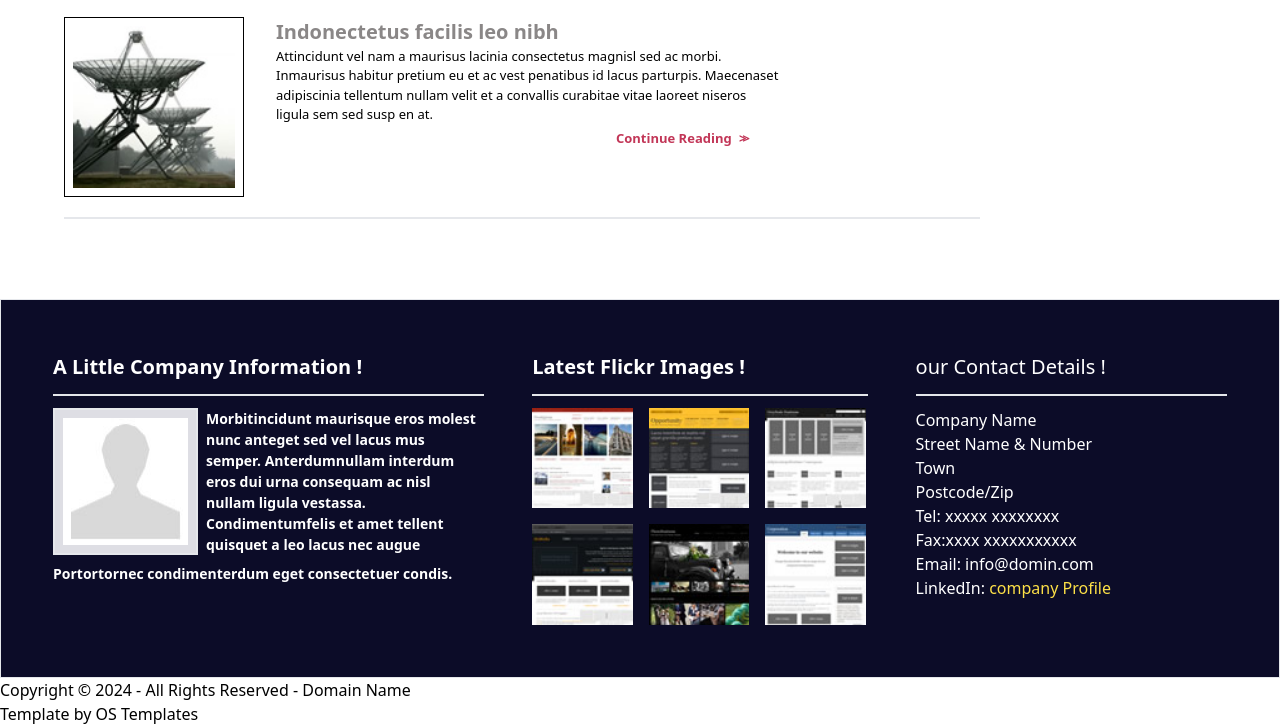
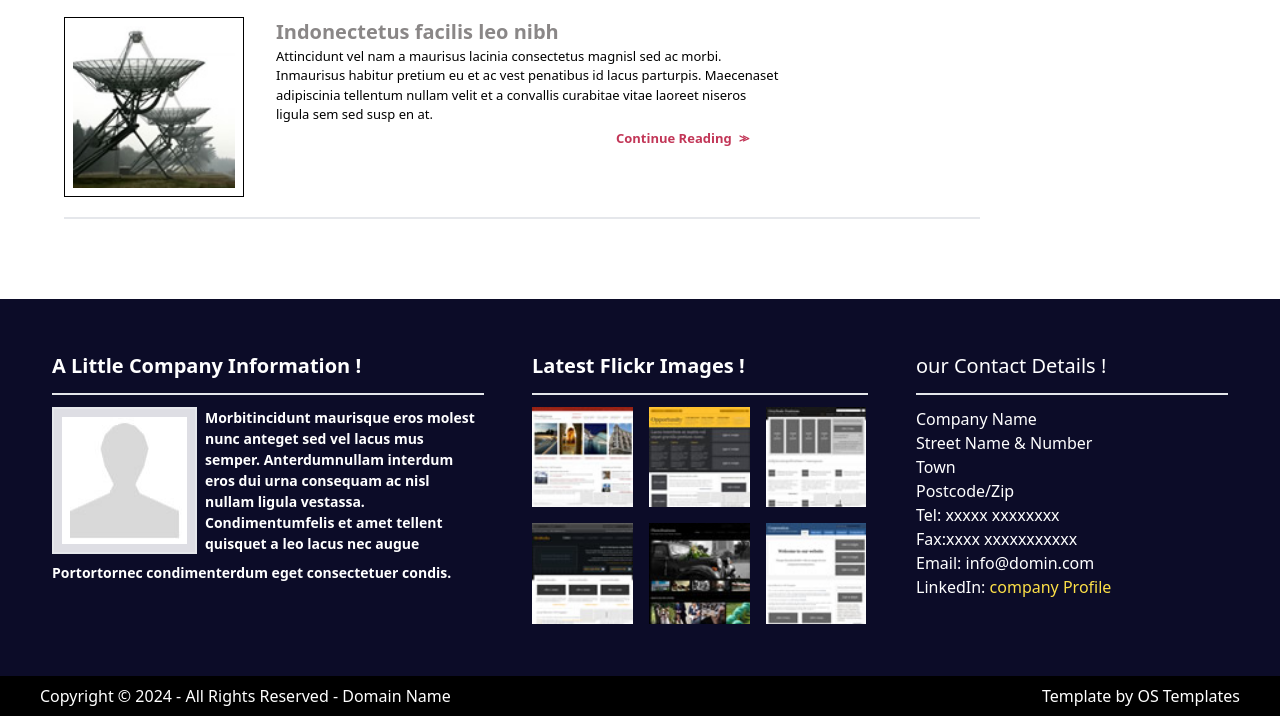
Before and after one commit to AnasAhmedFND/JobEntry, a website: page src/ost magazin.html in a window 1280 px wide. Shown: the part 1493-2219 px from the top of the page. Drawn offline with nearby package versions, Linux system fonts and the light colour scheme.

Commit message:
bottom ost

```diff
--- a/src/ost magazin.html
+++ b/src/ost magazin.html
@@ -161,7 +161,7 @@
       </div>
 
 
-      <div class="footer mt-20 border p-10 flex justify-between text-white bg-[#0c0c28]">
+      <div class="footer mt-20  p-10 flex justify-between text-white bg-[#0c0c28]">
         <div class="left  p-3 w-[38%]">
           <h2 class=" font-bold border-b-2 pb-3 text-[20px]">A Little Company Information !</h2>
             <div class="mt-3 flex gap-2">
@@ -196,7 +196,7 @@
         </div>
 
       </div>
-      <div class="bottom">
+      <div class="bottom  px-10 py-2 flex justify-between text-white bg-black  ">
         <p>Copyright © 2024 - All Rights Reserved - Domain Name</p>
         <p>Template by OS Templates</p>
       </div>
```
Also changed, not shown: src/output.css.
